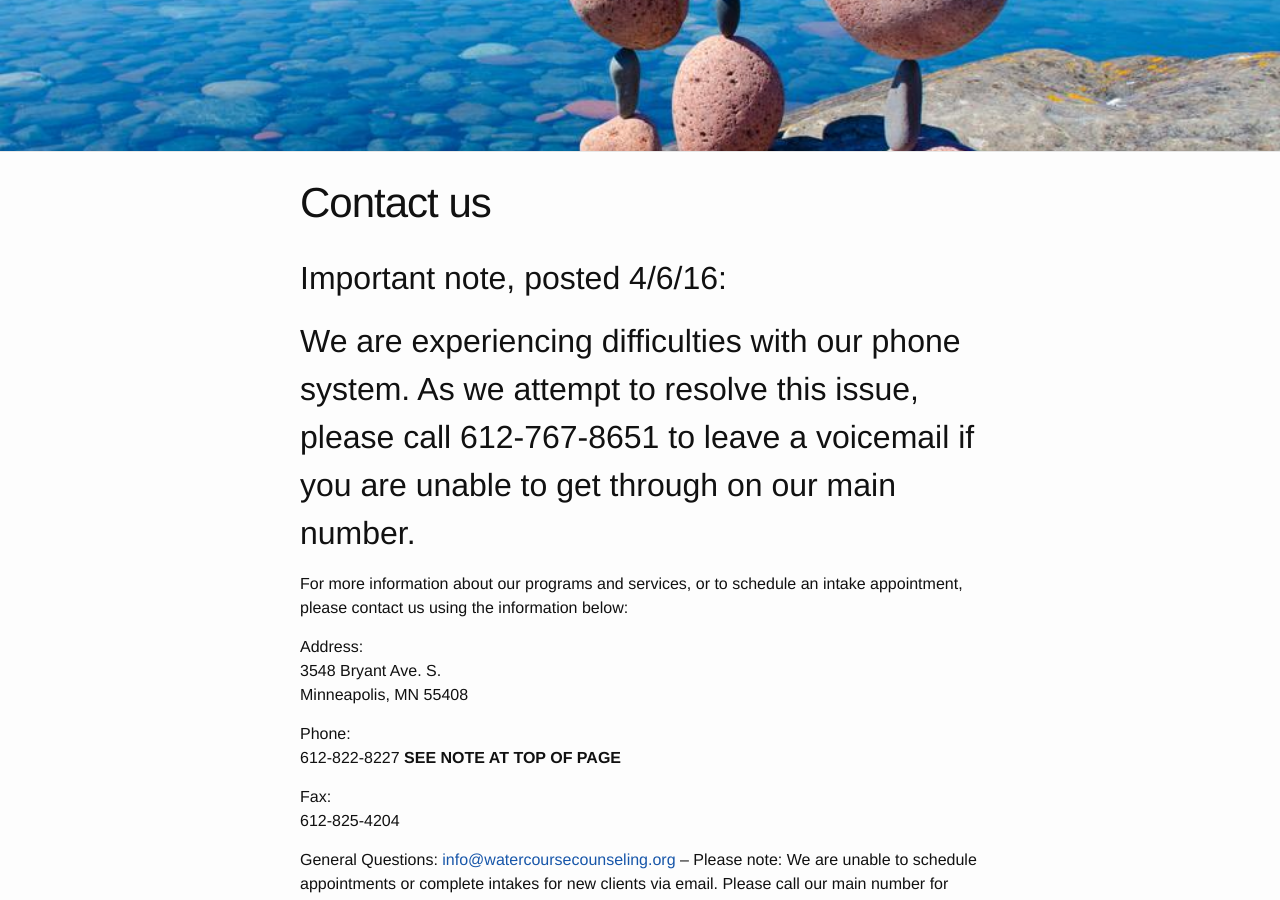
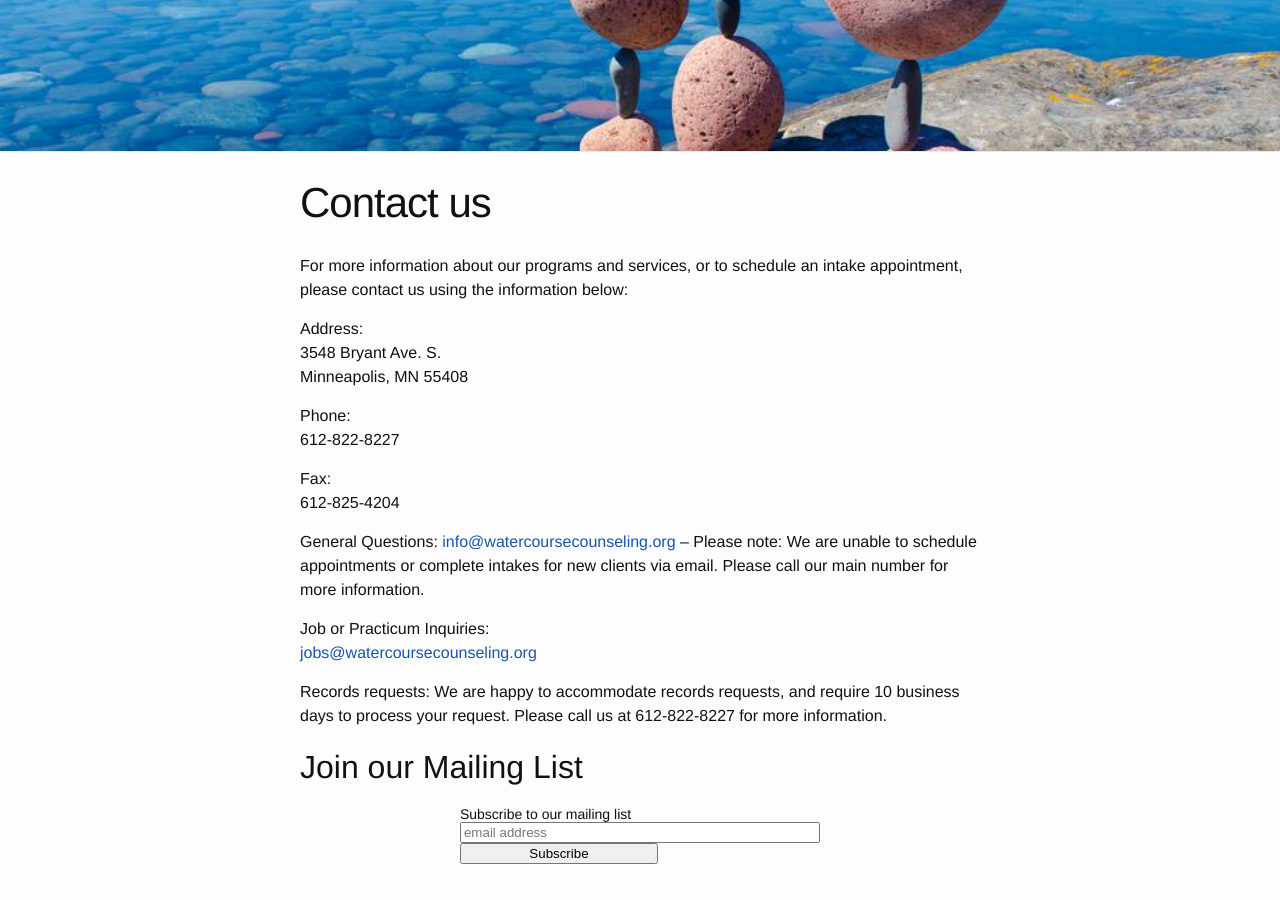
Before and after one commit to watercourse-cc/watercourse, a Jekyll site: the page built from contact.md, in a window 1280 px wide and 900 px high, scrolled down 541 px. Built offline with Jekyll 4.4.1, drawn with Linux system fonts in a browser that asks for light colours; comment, search, counter and statistics services are not loaded; some of the changed text lies outside the part shown.

Commit message:
Update contact.md

```diff
--- a/contact.md
+++ b/contact.md
@@ -3,10 +3,6 @@ layout: page
 title: Contact us
 nav: 7
 ---
-
-## Important note, posted 4/6/16:
-
-## We are experiencing difficulties with our phone system. As we attempt to resolve this issue, please call 612-767-8651 to leave a voicemail if you are unable to get through on our main number.
 
 For more information about our programs and services, or to schedule an intake appointment, please contact us using the information below:
 
@@ -15,7 +11,7 @@ Address:
     Minneapolis, MN 55408
 
 Phone:
-    612-822-8227  **SEE NOTE AT TOP OF PAGE**
+    612-822-8227
 
 
 Fax:
@@ -28,7 +24,7 @@ Job or Practicum Inquiries:
     [jobs@watercoursecounseling.org]()
 
 Records requests:
- We are happy to accommodate records requests. We require 10 business days to process your request. Please call us at 612-822-8227 for more information.
+ We are happy to accommodate records requests, and require 10 business days to process your request. Please call us at 612-822-8227 for more information.
 
 ## Join our Mailing List
 
```
